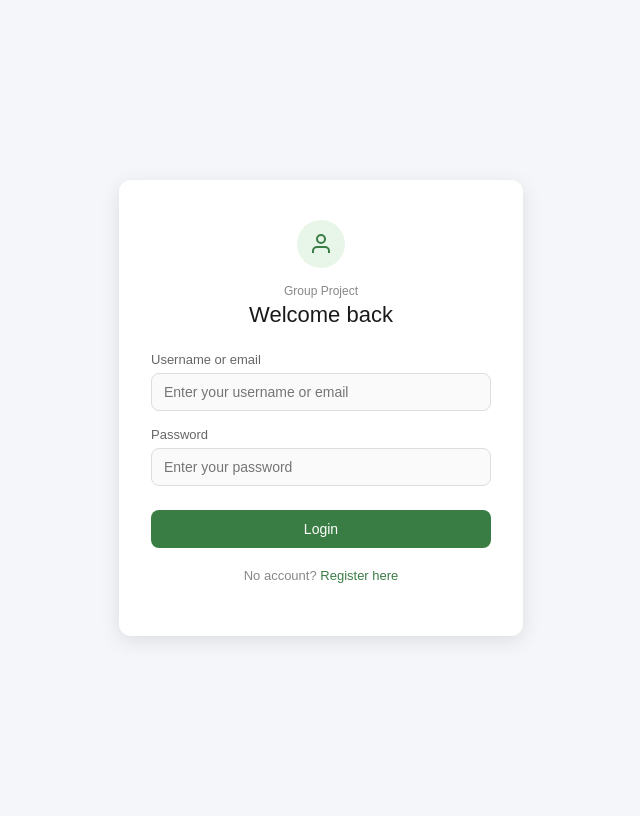
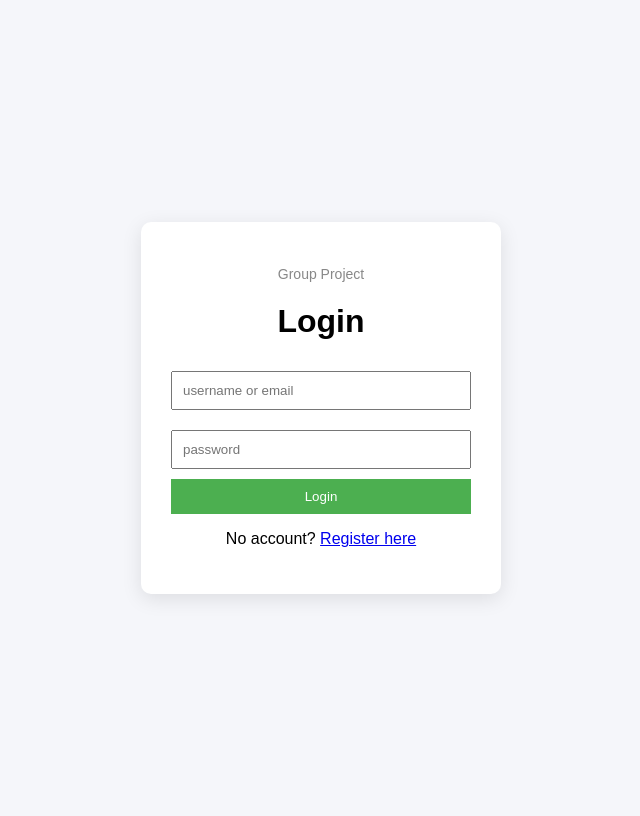
Before and after one commit to ElliotZhangzr/CITS5505_project_1, a Flask app: page /login in a window 1280 px wide. Shown: the whole page, without its empty margins (319-959 px from the left). Run offline with Flask 3, Linux system fonts and the light colour scheme; parts of the project's set-up code (start-up, migrations or seed data) failed here and were passed over.

Commit message:
Revert "Initial database setup with user table and merge into main"

```diff
--- a/app.py
+++ b/app.py
@@ -1,13 +1,7 @@
 from flask import Flask, render_template, request, redirect, session, flash
-from db import init_db, get_db
-import hashlib
 
 app = Flask(__name__)
 app.secret_key = "secret123"
-init_db(app)
-
-# Initialize database
-init_db(app)
 
 users = {}
 
@@ -17,24 +11,13 @@ def login():
     if request.method == "POST":
         username = request.form.get("username")
         password = request.form.get("password")
-        password_hash = hashlib.sha256(password.encode()).hexdigest()
 
-        db = get_db()
-        user = db.execute(
-            "SELECT * FROM users WHERE (username=? OR email=?) AND password=?",
-            (username, username, password_hash)
-        ).fetchone()
+        for user, data in users.items():
+            if (username == user or username == data["email"]) and password == data["password"]:
+                session["user"] = user
+                return redirect("/dashboard")
 
-        if user:
-            # Storing the full session（includes user_id, username, cash, portfolio）
-            session["user_id"] = user["id"]
-            session["username"] = user["username"]
-            session["cash"] = user["cash"]
-            session["portfolio"] = user["portfolio"]
-            return redirect("/dashboard")
-
-        flash("Incorrect username or password")
-        return render_template("login.html")
+        return render_template("fail.html")
 
     return render_template("login.html")
 
@@ -45,36 +28,14 @@ def register():
         username = request.form.get("username")
         email = request.form.get("email")
         password = request.form.get("password")
-        password_hash = hashlib.sha256(password.encode()).hexdigest()
 
-        db = get_db()
-        # Check for uniqueness
-        existing = db.execute(
-            "SELECT id FROM users WHERE username=? OR email=?",
-            (username, email)
-        ).fetchone()
+        users[username] = {
+            "email": email,
+            "password": password
+        }
 
-        if existing:
-            flash("Username or email address already exists.")
-            return render_template("register.html")
-
-        # Insert new user，cash=10000
-        db.execute(
-            "INSERT INTO users (username, email, password, cash, portfolio) VALUES (?,?,?,?,?)",
-            (username, email, password_hash, 10000, "{}")
-        )
-        db.commit()
-
-        # Automatic login: Read new user and initialize session
-        new_user = db.execute(
-            "SELECT * FROM users WHERE username=?", (username,)
-        ).fetchone()
-        session["user_id"] = new_user["id"]
-        session["username"] = new_user["username"]
-        session["cash"] = new_user["cash"]
-        session["portfolio"] = new_user["portfolio"]
-
-        return redirect("/dashboard")
+        flash("Register success!")
+        return redirect("/login")
 
     return render_template("register.html")
 
--- a/static/style.css
+++ b/static/style.css
@@ -6,90 +6,32 @@ body {
     background: #f5f6fa;
     font-family: Arial;
 }
+
 .container {
     background: white;
-    padding: 2.5rem 2rem;
-    border-radius: 12px;
+    padding: 30px;
+    border-radius: 10px;
     box-shadow: 0 5px 20px rgba(0,0,0,0.1);
     text-align: center;
-    width: 340px;
+    width: 300px;
 }
-.avatar {
-    width: 48px;
-    height: 48px;
-    border-radius: 50%;
-    background: #e8f5e9;
-    color: #3a7d44;
-    display: flex;
-    align-items: center;
-    justify-content: center;
-    margin: 0 auto 1rem;
-}
-h1 {
-    font-size: 22px;
-    font-weight: 500;
-    margin: 0 0 1.5rem;
-    color: #1a1a1a;
-}
-.subtitle {
-    font-size: 12px;
-    color: #888;
-    margin: 0 0 4px;
-}
-label {
-    display: block;
-    text-align: left;
-    font-size: 13px;
-    color: #666;
-    margin-bottom: 6px;
-}
+
 input {
     width: 100%;
-    padding: 10px 12px;
-    margin-bottom: 1rem;
-    box-sizing: border-box;
-    border: 1px solid #ddd;
-    border-radius: 8px;
-    font-size: 14px;
-    background: #fafafa;
-    color: #1a1a1a;
-    outline: none;
+    padding: 10px;
+    margin: 10px 0;
 }
-input:focus {
-    border-color: #3a7d44;
-    background: white;
-}
+
 button {
     width: 100%;
-    padding: 11px;
-    background: #3a7d44;
+    padding: 10px;
+    background: #4CAF50;
     color: white;
     border: none;
-    border-radius: 8px;
+}
+
+.subtitle {
     font-size: 14px;
-    font-weight: 500;
-    cursor: pointer;
-    margin-top: 0.5rem;
+    color: #888;
+    margin-bottom: 10px;
 }
-button:hover {
-    background: #2e6636;
-}
-.flash-msg {
-    background: #e8f5e9;
-    border: 1px solid #a5d6a7;
-    color: #2e7d32;
-    border-radius: 8px;
-    padding: 10px 12px;
-    font-size: 13px;
-    margin-bottom: 1.25rem;
-}
-a {
-    color: #3a7d44;
-    text-decoration: none;
-    font-weight: 500;
-}
-p {
-    font-size: 13px;
-    color: #888;
-    margin-top: 1.25rem;
-}
--- a/templates/login.html
+++ b/templates/login.html
@@ -1,26 +1,22 @@
 <link rel="stylesheet" href="{{ url_for('static', filename='style.css') }}">
+
 <div class="container">
+
     {% with messages = get_flashed_messages() %}
         {% if messages %}
-            <div class="flash-msg">{{ messages[0] }}</div>
+            <p style="color: green;">{{ messages[0] }}</p>
         {% endif %}
     {% endwith %}
 
-    <div class="avatar">
-        <svg width="24" height="24" viewBox="0 0 24 24" fill="none" stroke="currentColor" stroke-width="2">
-            <path d="M20 21v-2a4 4 0 0 0-4-4H8a4 4 0 0 0-4 4v2"/>
-            <circle cx="12" cy="7" r="4"/>
-        </svg>
-    </div>
     <p class="subtitle">Group Project</p>
-    <h1>Welcome back</h1>
+    <h1>Login</h1>
 
     <form method="POST">
-        <label>Username or email</label>
-        <input name="username" type="text" placeholder="Enter your username or email" required>
-        <label>Password</label>
-        <input name="password" type="password" placeholder="Enter your password" required>
+        <input name="username" type="text" placeholder="username or email" required>
+        <input name="password" type="password" placeholder="password" required>
         <button type="submit">Login</button>
     </form>
+
     <p>No account? <a href="/register">Register here</a></p>
+
 </div>
```
Also changed, not shown: db.py (deleted, +0 -18 lines), models.py (deleted, +0 -17 lines), 1 other file.
